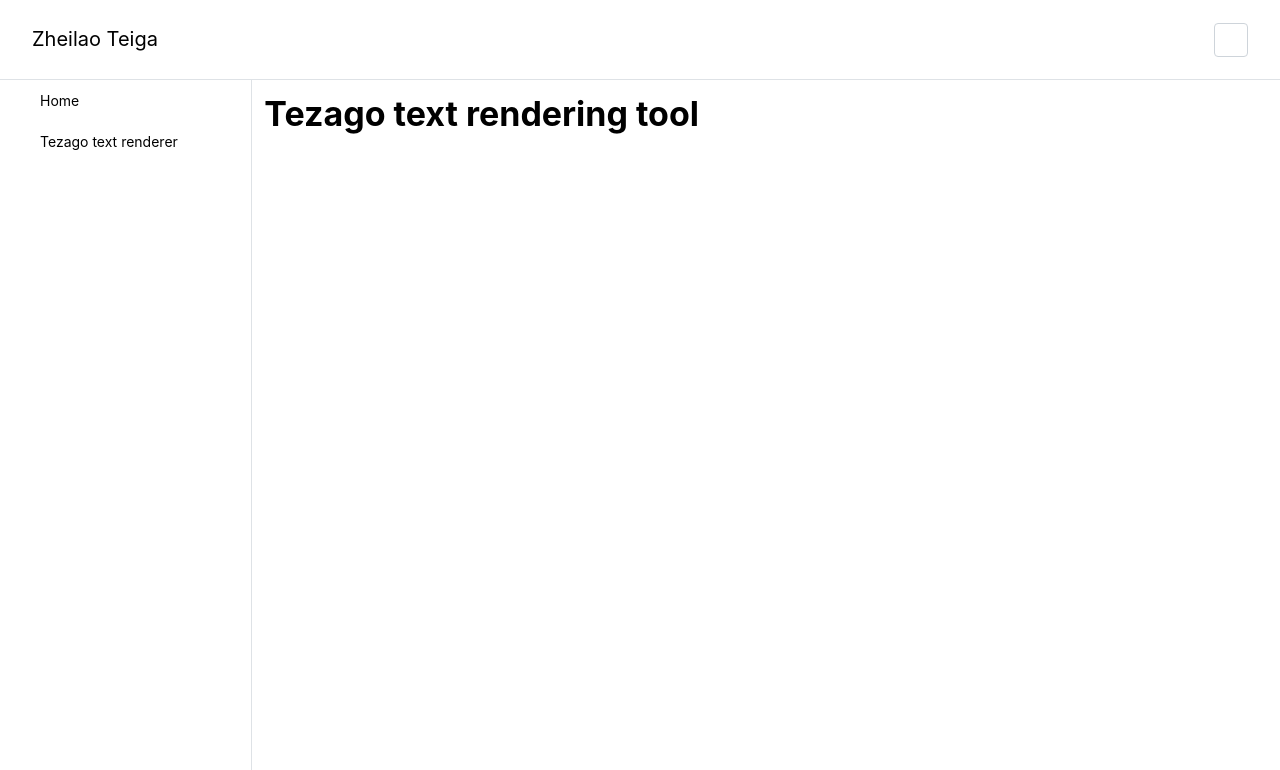
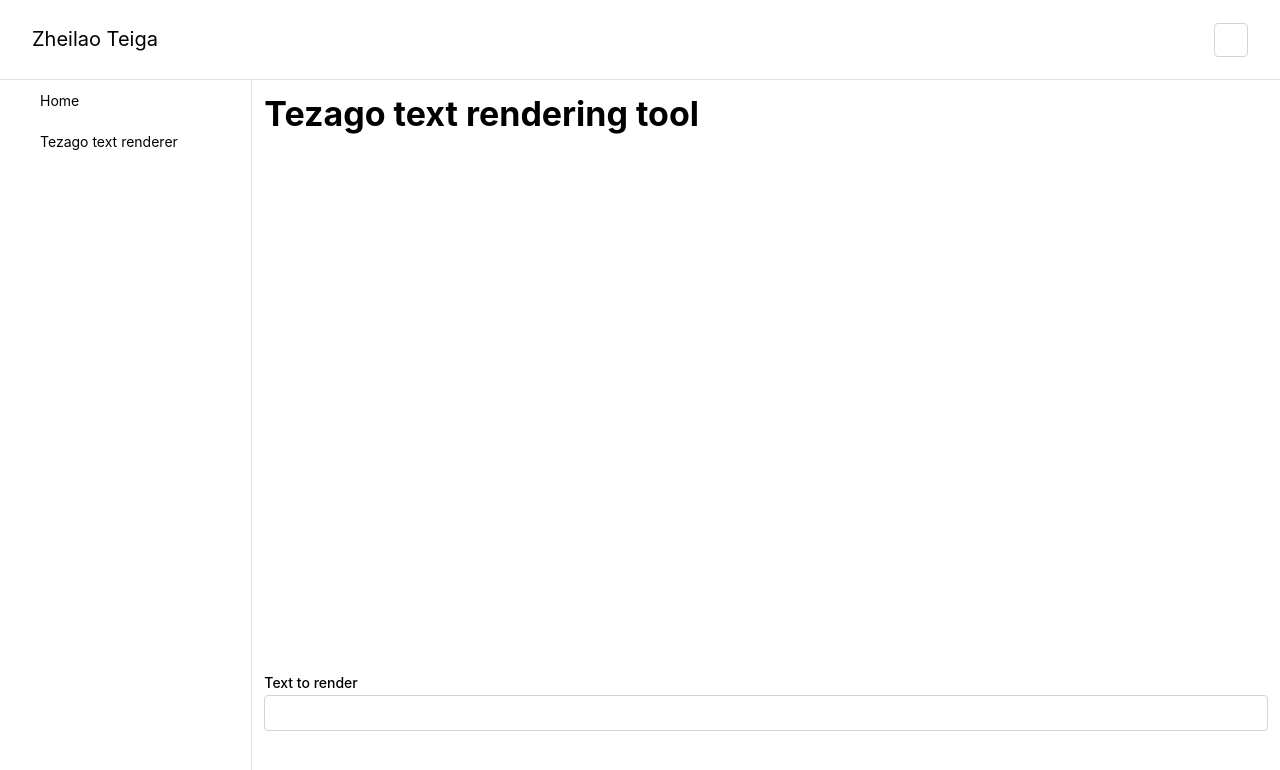
Before and after one commit to enoua5/zheilao-teiga, a Next.js app: page /zheilao-teiga/text-rendering in a window 1280 px wide. Shown: the top 770 px of the page. Built offline with nearby package versions, Linux system fonts and the light colour scheme; some icons are missing.

Commit message:
Setup canvas

```diff
--- a/app/text-rendering/page.tsx
+++ b/app/text-rendering/page.tsx
@@ -1,9 +1,16 @@
 import { Stack, Title } from "@mantine/core";
+import { Metadata } from "next";
+import TezagoTextRenderTool from "./render-tool";
+
+export const metadata: Metadata = {
+    title: "Tezago text renderer",
+};
 
 export default function TextRenderingPage() {
     return (
         <Stack>
             <Title>Tezago text rendering tool</Title>
+            <TezagoTextRenderTool />
         </Stack>
     );
 }
--- /dev/null
+++ b/app/text-rendering/render-tool.tsx
@@ -0,0 +1,20 @@
+"use client";
+
+import TezagoText from "@/component/text-render/tezago-text";
+import { Stack, TextInput } from "@mantine/core";
+import { useState } from "react";
+
+export default function TezagoTextRenderTool() {
+    const [text, setText] = useState("");
+
+    return (
+        <Stack>
+            <TezagoText text={text} />
+            <TextInput
+                label="Text to render"
+                value={text}
+                onChange={(e) => setText(e.target.value)}
+            />
+        </Stack>
+    );
+}
--- /dev/null
+++ b/component/text-render/render-tezago.tsx
@@ -0,0 +1,11 @@
+export function renderTezago(canvas: HTMLCanvasElement, text: string): void {
+    const ctx = canvas.getContext("2d");
+    if (!ctx) {
+        return;
+    }
+
+    ctx.clearRect(0, 0, canvas.width, canvas.height);
+
+    ctx.font = "50px serif";
+    ctx.strokeText(text, 0, 50);
+}
--- /dev/null
+++ b/component/text-render/tezago-text.tsx
@@ -0,0 +1,31 @@
+"use client";
+
+import React, { RefObject, useCallback, useEffect, useRef } from "react";
+import { renderTezago } from "./render-tezago";
+
+export interface TezagoTextProps {
+    text: string;
+}
+
+/**
+ * Tezago text-rendering box
+ */
+export default function TezagoText({ text }: TezagoTextProps) {
+    const canvas_ref: RefObject<HTMLCanvasElement | null> = useRef(null);
+
+    const renderCanvasRef = useCallback(
+        (canvas: HTMLCanvasElement | null) => {
+            canvas_ref.current = canvas;
+            if (canvas) {
+                renderTezago(canvas, text);
+            }
+        },
+        [text]
+    );
+
+    useEffect(() => {
+        renderCanvasRef(canvas_ref.current);
+    }, [renderCanvasRef]);
+
+    return <canvas ref={renderCanvasRef}></canvas>;
+}
```
